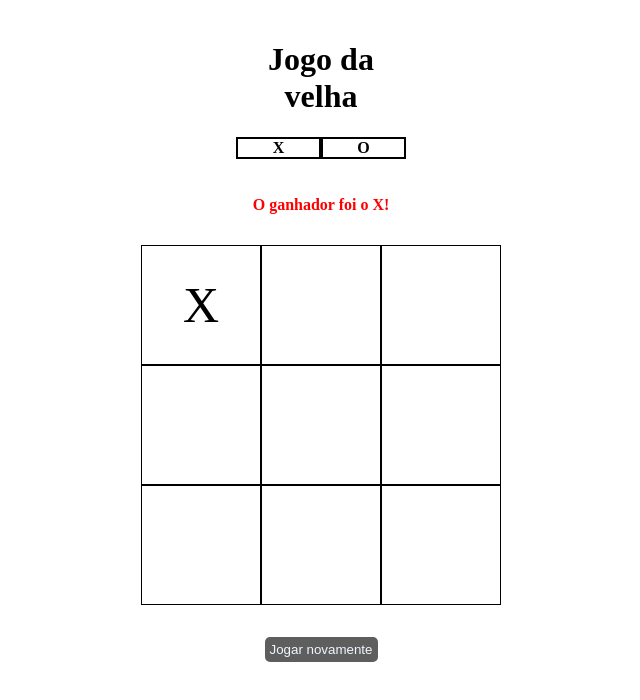
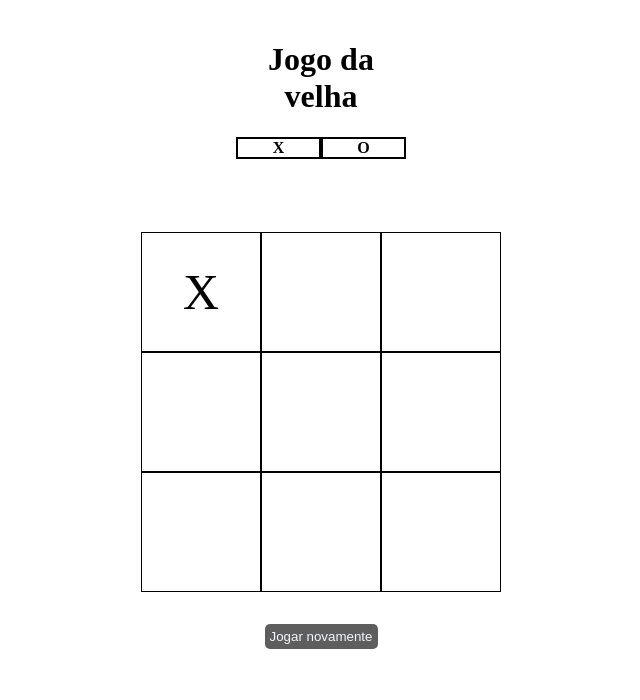
Before and after one commit to nnicolly/Jogo-da-Velha, a plain HTML site: page index.html in a window 1280 px wide. Both pictures are taken after a click on the element 520 px from the left and 305 px from the top of the page. Shown: the whole page, without its empty margins (319-959 px from the left). Drawn offline with Linux system fonts and the light colour scheme.

Commit message:
Add files via upload

```diff
--- a/index.html
+++ b/index.html
@@ -13,7 +13,7 @@
         <div class="vez_do_jg">X</div>
         <div class="vez_do_jg">O</div>
     </div>
-    <p id="resultado">O ganhador foi o X!</p>
+    <p id="resultado"></p>
     <div class="blocos_container">
         <div class="quadrado">0</div>
         <div class="quadrado">1</div>
--- a/script.js
+++ b/script.js
@@ -26,7 +26,7 @@ function alternarJogador(){
 
 function ganhar(){
     let condicoesParaGanhar = [
-        [0, 1, 2], [3, 4, 5], [6, 7, 8],
+        [0, 1, 2], [3, 4, 5], [6, 7, 8],//arrays precisam começar sempre com 0
         [0, 3, 6], [1, 4, 7], [2, 5, 8],
         [0, 4, 8], [2, 4, 6],
     ]
@@ -36,11 +36,27 @@ function ganhar(){
         let v2 = blocos[condicoesParaGanhar[i][2]].innerHTML;
 
         if(v0 != "" && v0 === v1 && v0 === v2){
-            alert(mudar)
+            GameOver = true;
+            document.querySelector("#resultado").innerHTML = mudar + " ganhou";
         }
     }
 }
 
 function velha(){
+    if(!GameOver){
+        let velha = true;
+        blocos.forEach(e =>{
+            if(e.innerHTML === "") velha = false;
+        })
+
+        if(velha){
+            GameOver = true;
+            document.querySelector("#resultado").innerHTML = "Deu velha!";
+        }
+    }
+}
+
+document.querySelector("#jogar-novamente").addEventListener(click, ()=>{
 
 }
+)
--- a/style.css
+++ b/style.css
@@ -36,7 +36,7 @@ body{
     justify-content: center;
     grid-template-columns: repeat(3, 120px);
     grid-template-rows: repeat(3, 120px);
-    padding-top: 15px;
+    padding-top: 20px;
 }
 
 .quadrado{
```
